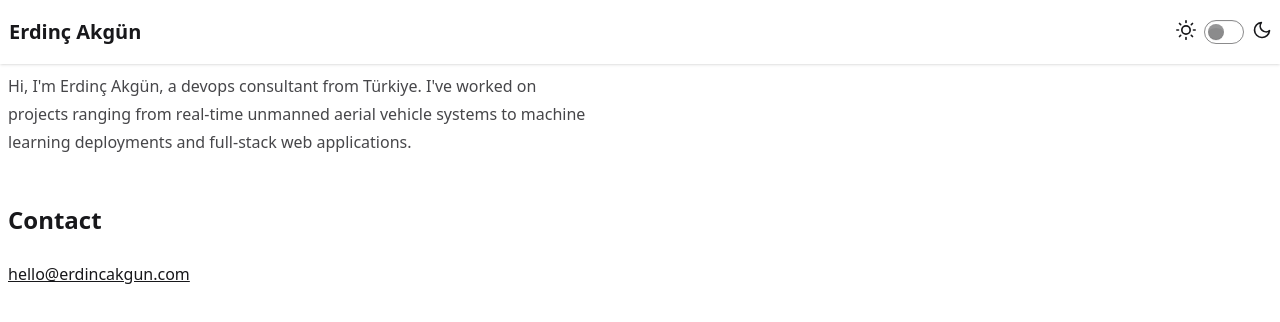
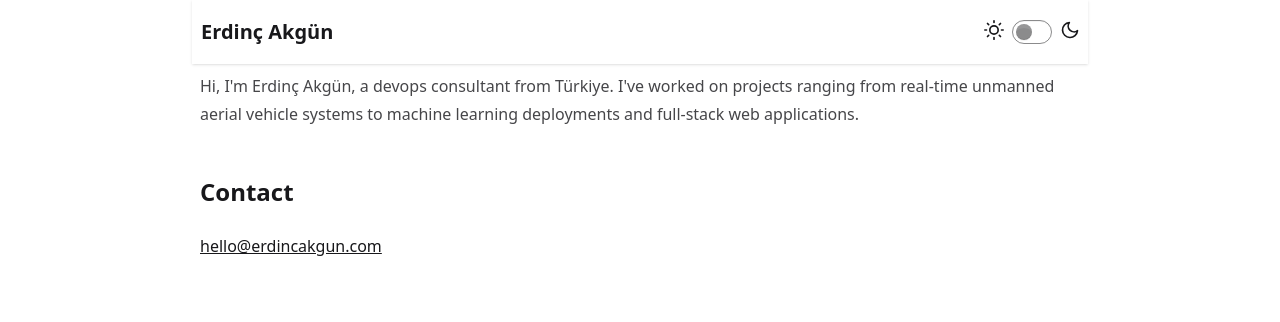
Before and after one commit to erdincakgun/erdincakgun.com, a React (Vite) app: page / in a window 1280 px wide. Shown: the top 322 px of the page. Built offline with nearby package versions, Linux system fonts and the light colour scheme.

Commit message:
Refactor Navbar and App components for responsiveness

```diff
--- a/src/App.jsx
+++ b/src/App.jsx
@@ -10,11 +10,19 @@ function App() {
         content="Hi, I'm Erdinç Akgün, a devops consultant from Türkiye. I've worked on projects ranging from real-time unmanned aerial vehicle systems to machine learning deployments and full-stack web applications."
       />
       <Navbar></Navbar>
-      <article class="prose p-2">
-        <p>Hi, I'm Erdinç Akgün, a devops consultant from Türkiye. I've worked on projects ranging from real-time unmanned aerial vehicle systems to machine learning deployments and full-stack web applications.</p>
-        <h2>Contact</h2>
-        <a href="mailto:hello@erdincakgun.com?subject=Website%20Contact%20-%20erdincakgun.com&body=Hi%20Erdinç,%20">hello@erdincakgun.com</a>
-      </article>
+      <div className="mx-auto max-w-4xl">
+        <article class="prose p-2 max-w-none w-full">
+          <p>
+            Hi, I'm Erdinç Akgün, a devops consultant from Türkiye. I've worked
+            on projects ranging from real-time unmanned aerial vehicle systems
+            to machine learning deployments and full-stack web applications.
+          </p>
+          <h2>Contact</h2>
+          <a href="mailto:hello@erdincakgun.com?subject=Website%20Contact%20-%20erdincakgun.com&body=Hi%20Erdinç,%20">
+            hello@erdincakgun.com
+          </a>
+        </article>
+      </div>
     </>
   );
 }
--- a/src/components/Navbar.jsx
+++ b/src/components/Navbar.jsx
@@ -32,6 +32,7 @@ export default function Navbar() {
       ) : (
         <meta name="theme-color" content="#ffffff" />
       )}
+      <div className="mx-auto max-w-4xl">
         <div className="navbar bg-base-100 shadow-sm">
           <a className="btn btn-ghost text-xl ps-0">Erdinç Akgün</a>
           <div className="flex grow justify-end">
@@ -72,6 +73,7 @@ export default function Navbar() {
             </label>
           </div>
         </div>
+      </div>
     </>
   );
 }
```
Lines whose indentation alone changed are shown as unchanged.
